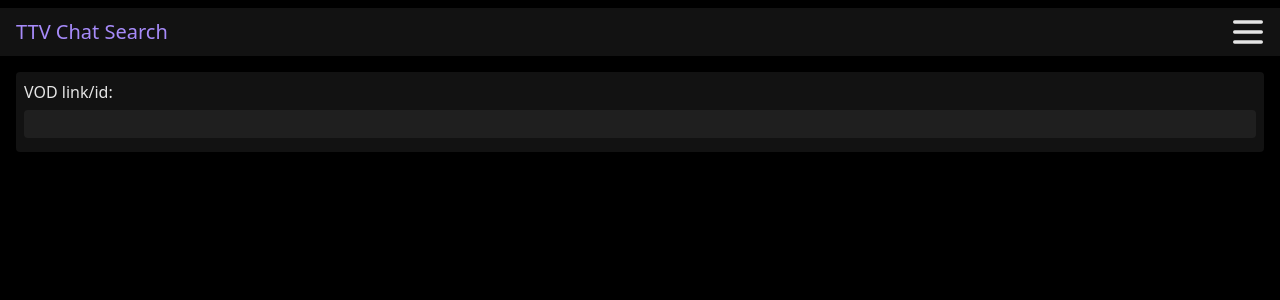
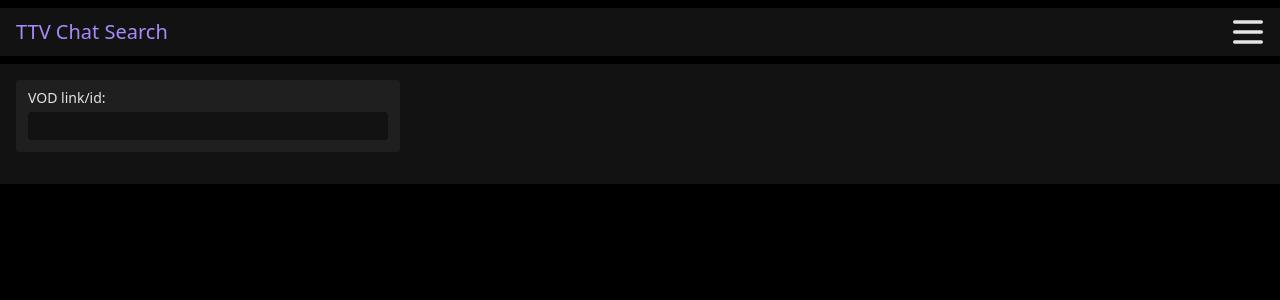
Before and after one commit to sz-sebestyen/ttv-chat-search, a React (Create React App) app in the folder frontend/: page / in a window 1280 px wide. Shown: the top 300 px of the page. Built offline with nearby package versions, Linux system fonts and the light colour scheme; no server answers.

Commit message:
Adjust style of input

```diff
--- a/frontend/src/index.css
+++ b/frontend/src/index.css
@@ -595,6 +595,14 @@ video {
   margin: 1rem;
 }
 
+.m-2 {
+  margin: 0.5rem;
+}
+
+.m-auto {
+  margin: auto;
+}
+
 .mx-2 {
   margin-left: 0.5rem;
   margin-right: 0.5rem;
@@ -609,6 +617,18 @@ video {
   margin-bottom: 0.5rem;
 }
 
+.mb-1\.5 {
+  margin-bottom: 0.375rem;
+}
+
+.mb-1 {
+  margin-bottom: 0.25rem;
+}
+
+.mb-4 {
+  margin-bottom: 1rem;
+}
+
 .block {
   display: block;
 }
@@ -617,8 +637,56 @@ video {
   display: flex;
 }
 
+.grid {
+  display: grid;
+}
+
 .h-screen {
   height: 100vh;
+}
+
+.h-40 {
+  height: 10rem;
+}
+
+.h-\[180px\] {
+  height: 180px;
+}
+
+.w-40 {
+  width: 10rem;
+}
+
+.w-\[320px\] {
+  width: 320px;
+}
+
+.min-w-min {
+  min-width: min-content;
+}
+
+.max-w-5xl {
+  max-width: 64rem;
+}
+
+.max-w-xl {
+  max-width: 36rem;
+}
+
+.max-w-md {
+  max-width: 28rem;
+}
+
+.max-w-sm {
+  max-width: 24rem;
+}
+
+.max-w-min {
+  max-width: min-content;
+}
+
+.grid-cols-2 {
+  grid-template-columns: repeat(2, minmax(0, 1fr));
 }
 
 .flex-col {
@@ -643,6 +711,14 @@ video {
 
 .gap-1 {
   gap: 0.25rem;
+}
+
+.place-self-start {
+  place-self: start;
+}
+
+.place-self-end {
+  place-self: end;
 }
 
 .truncate {
@@ -679,6 +755,38 @@ video {
   background-color: rgba(31, 31, 31, var(--tw-bg-opacity));
 }
 
+.bg-opacity-25 {
+  --tw-bg-opacity: 0.25;
+}
+
+.bg-opacity-50 {
+  --tw-bg-opacity: 0.5;
+}
+
+.bg-opacity-75 {
+  --tw-bg-opacity: 0.75;
+}
+
+.bg-contain {
+  background-size: contain;
+}
+
+.bg-auto {
+  background-size: auto;
+}
+
+.bg-cover {
+  background-size: cover;
+}
+
+.bg-center {
+  background-position: center;
+}
+
+.bg-no-repeat {
+  background-repeat: no-repeat;
+}
+
 .p-1 {
   padding: 0.25rem;
 }
@@ -689,6 +797,14 @@ video {
 
 .p-3 {
   padding: 0.75rem;
+}
+
+.p-4 {
+  padding: 1rem;
+}
+
+.p-1\.5 {
+  padding: 0.375rem;
 }
 
 .py-1 {
@@ -706,8 +822,17 @@ video {
   padding-right: 0.5rem;
 }
 
+.py-2 {
+  padding-top: 0.5rem;
+  padding-bottom: 0.5rem;
+}
+
 .pt-2 {
   padding-top: 0.5rem;
+}
+
+.pt-1 {
+  padding-top: 0.25rem;
 }
 
 .text-center {
@@ -737,6 +862,14 @@ video {
   text-transform: uppercase;
 }
 
+.leading-relaxed {
+  line-height: 1.625;
+}
+
+.leading-loose {
+  line-height: 2;
+}
+
 .text-gray-200 {
   --tw-text-opacity: 1;
   color: rgba(229, 229, 229, var(--tw-text-opacity));
@@ -755,6 +888,21 @@ video {
 .text-red-400 {
   --tw-text-opacity: 1;
   color: rgba(251, 113, 133, var(--tw-text-opacity));
+}
+
+.text-gray-500 {
+  --tw-text-opacity: 1;
+  color: rgba(115, 115, 115, var(--tw-text-opacity));
+}
+
+.text-gray-600 {
+  --tw-text-opacity: 1;
+  color: rgba(82, 82, 82, var(--tw-text-opacity));
+}
+
+.text-gray-400 {
+  --tw-text-opacity: 1;
+  color: rgba(163, 163, 163, var(--tw-text-opacity));
 }
 
 .invalid\:ring:invalid {
--- a/frontend/src/pages/Home.jsx
+++ b/frontend/src/pages/Home.jsx
@@ -26,6 +26,7 @@ function Home() {
 
     if (match) {
       setVodId(match.groups.vodId);
+      clearTimeout(timeoutRef.current);
       target.setCustomValidity("");
     } else {
       setVodId();
@@ -34,13 +35,13 @@ function Home() {
   };
 
   return (
-    <div className="">
-      <div className="flex flex-col m-4 bg-background gap-1.5 rounded p-2">
+    <div className="bg-background p-4">
+      <div className="flex flex-col bg-surface rounded px-3 py-2 mb-4 max-w-sm">
         <input
           type="text"
           id="vodLinkInput"
           className={[
-            "bg-surface",
+            "bg-background",
             "rounded",
             "focus:outline-none",
             "focus:ring-2",
@@ -52,17 +53,18 @@ function Home() {
             "px-2",
             "py-1",
             "text-sm",
+            "text-gray-500",
           ].join(" ")}
           value={input}
           onChange={storeInput}
         />
 
-        <label htmlFor="vodLinkInput" className="">
+        <label htmlFor="vodLinkInput" className="text-sm mb-1">
           VOD link/id:
         </label>
         <div
           data-content="Must be either the link or the id of the vod."
-          className="peer-invalid:before:content-[attr(data-content)] order-last text-red-400 text-xs"
+          className="peer-invalid:before:content-[attr(data-content)] order-last text-red-400 text-xs pt-1"
         ></div>
       </div>
 
```
